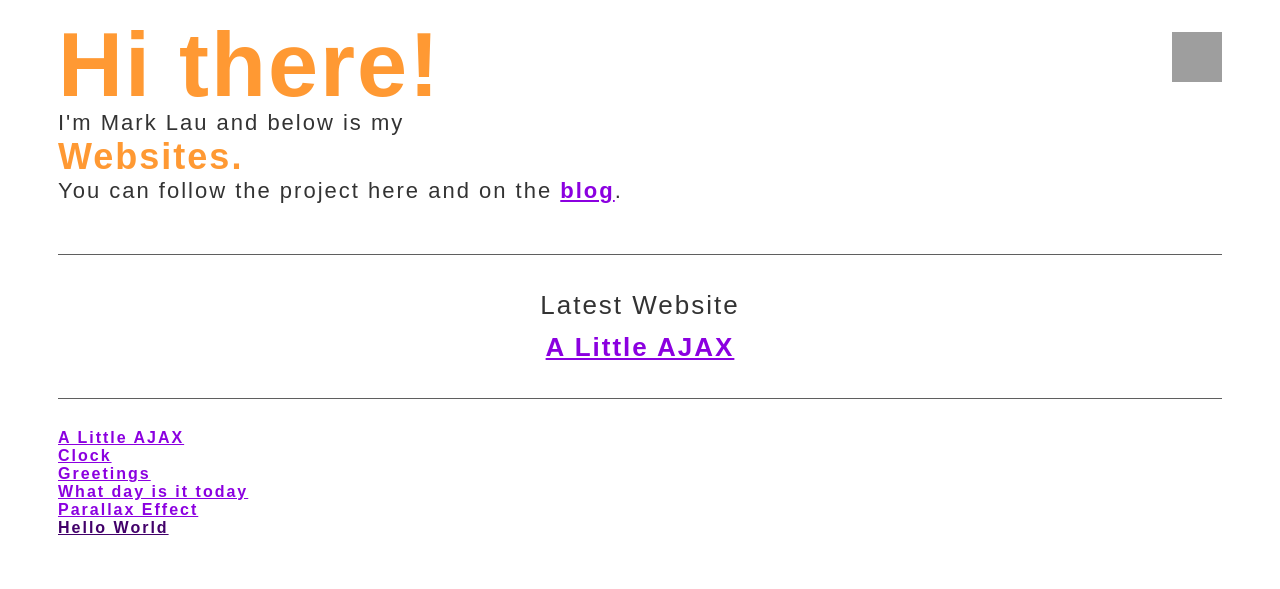
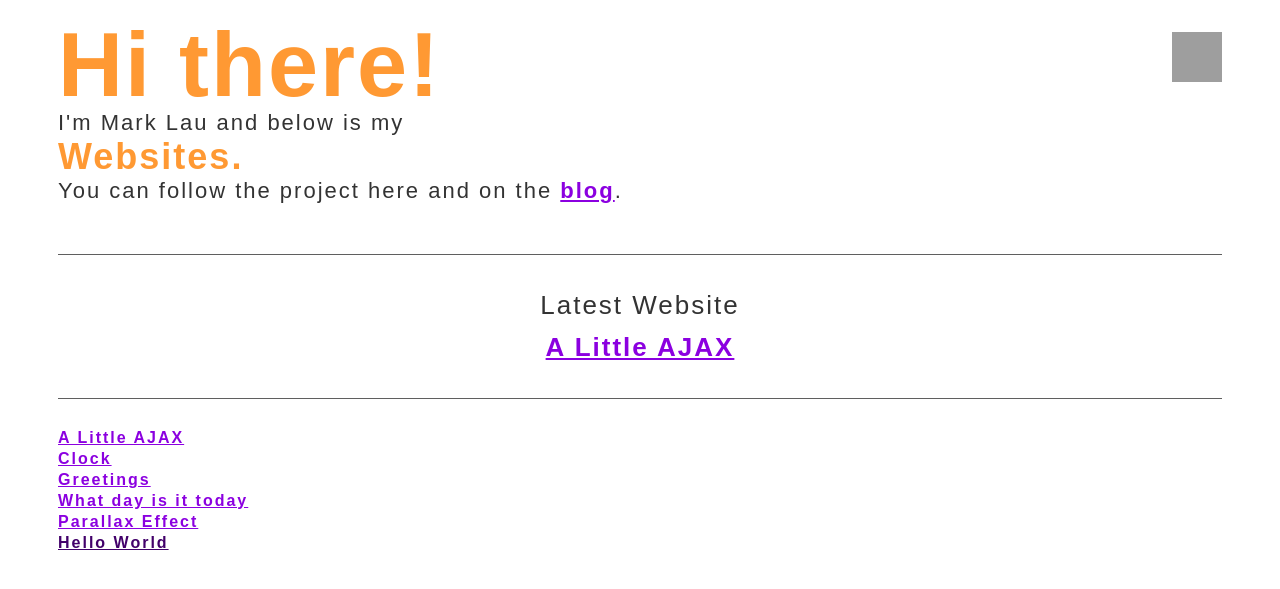
Before and after one commit to yuel/lonn.github.com, a Jekyll site: the page built from index.html, in a window 1280 px wide. Shown: the top 589 px of the page. Built offline with Jekyll 4.4.1, drawn with Linux system fonts in a browser that asks for light colours; grey boxes are pictures that could not be loaded.

Commit message:
Update default.html

```diff
--- a/_layouts/default.html
+++ b/_layouts/default.html
@@ -26,28 +26,28 @@
 
 	<div id="website_list_container">
 
-		<div>
+		<div class="website">
 			<span><a href=""></a></span>
 		</div>
-		<div>
+		<div class="website">
 			<span><a href=""></a></span>
 		</div>
-		<div>
+		<div class="website">
 			<span><a href="https://rawgithub.com/lonn/lonn.github.com/master/blogeveryday/day7/index.html">A Little AJAX</a></span>
 		</div>
-		<div>
+		<div class="website">
 			<span><a href="https://rawgithub.com/lonn/lonn.github.com/master/blogeveryday/day6/index.html">Clock</a></span>
 		</div>
-		<div>
+		<div class="website">
 			<span><a href="https://rawgithub.com/lonn/lonn.github.com/master/blogeveryday/day5/index.html">Greetings</a></span>
 		</div>
-		<div>
+		<div class="website">
 			<span><a href="https://rawgithub.com/lonn/lonn.github.com/master/blogeveryday/day3/index.html">What day is it today</a></span>
 		</div>
-		<div>
+		<div class="website">
 			<span><a href="https://rawgithub.com/lonn/lonn.github.com/master/blogeveryday/day2/parallax_demo.html">Parallax Effect</a></span>
 		</div>
-		<div>
+		<div class="website">
 			<span><a href="">Hello World</a></span>
 		</div>
 	</div>
```
